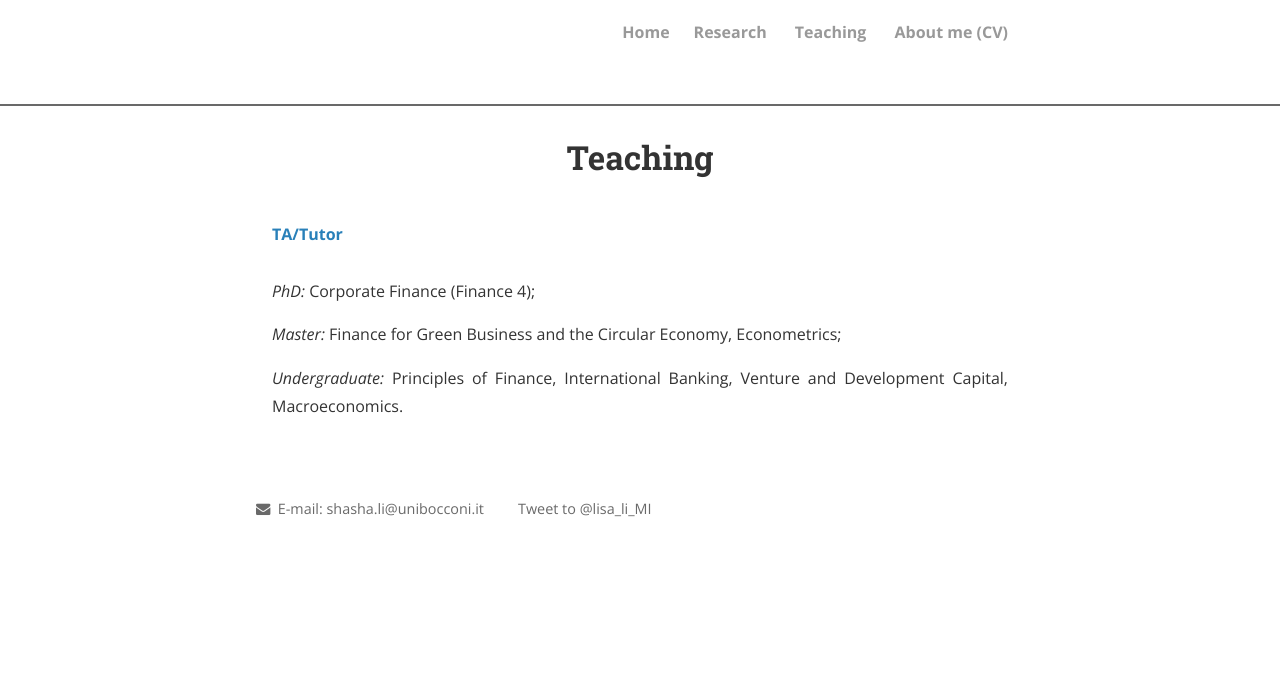
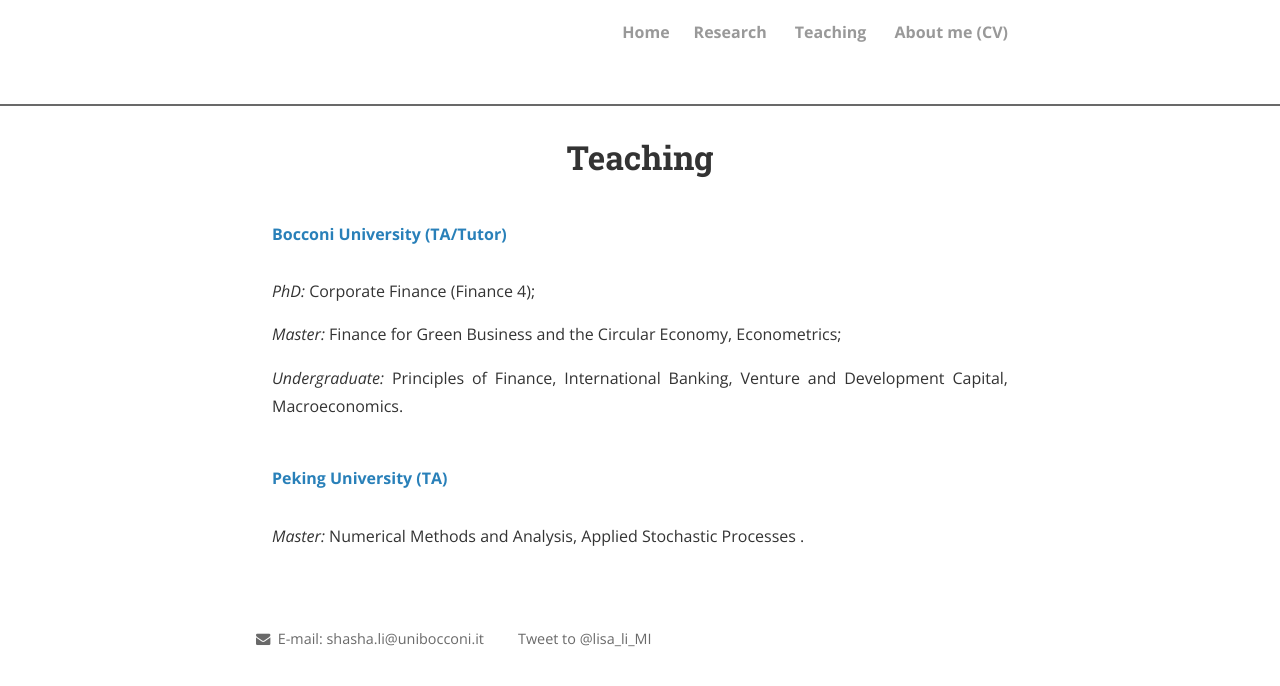
Before and after one commit to shasha-li/shasha-li.github.io, a Jekyll site: the page built from teachings.html, in a window 1280 px wide. Shown: the top 686 px of the page. Built offline with Jekyll 4.4.1, drawn with Linux system fonts in a browser that asks for light colours; nearby versions of some CDN libraries; comment, search, counter and statistics services are not loaded; a style sheet for code colours, icons or effects is not loaded.

Commit message:
Update teachings.html

```diff
--- a/teachings.html
+++ b/teachings.html
@@ -4,10 +4,16 @@
 permalink: /teachings/
 ---
 
-<strong><a>TA/Tutor</a></strong> <br><br>
+<strong><a>Bocconi University (TA/Tutor)</a></strong> <br><br>
 <p style="text-align:justify"><i>PhD: </i> Corporate Finance (Finance 4);</p>
 <p style="text-align:justify"><i>Master: </i> Finance for Green Business and the Circular
 Economy, Econometrics;</p>
 <p style="text-align:justify"><i>Undergraduate: </i> Principles of Finance, International Banking, Venture and Development Capital,
 Macroeconomics.</p>
 <br>
+
+<strong><a>Peking University (TA)</a></strong> <br><br>
+<p style="text-align:justify"><i>Master: </i>Numerical Methods and Analysis, Applied Stochastic Processes
+.</p>
+
+<br>
```
